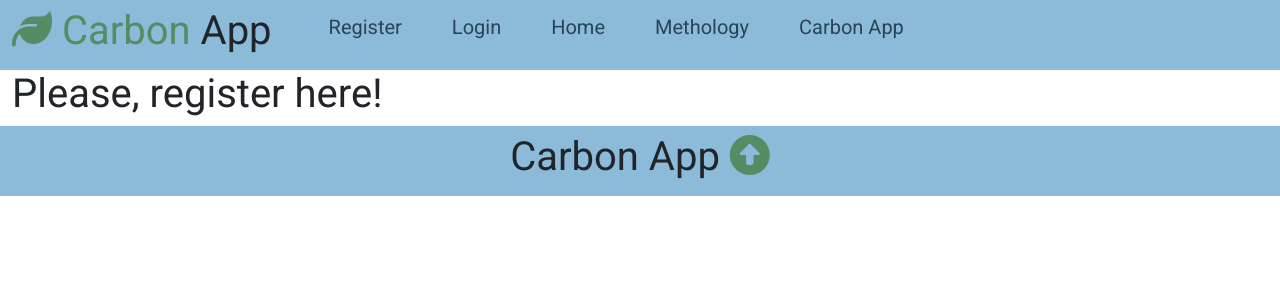
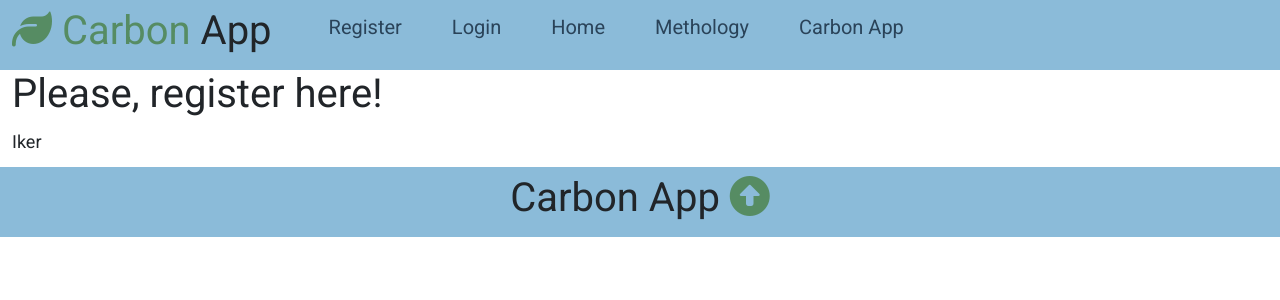
Before and after one commit to ilarraguti/carbon_app_v1, a Flask app: page /register in a window 1280 px wide. Shown: the top 300 px of the page. Run offline with Flask 2, Linux system fonts and the light colour scheme; some libraries are stand-ins or nearby versions.

Commit message:
register.html

```diff
--- a/capp/templates/users/register.html
+++ b/capp/templates/users/register.html
@@ -6,6 +6,7 @@
   <div class="container">
 
     <h1>Please, register here!</h1>
+    <p>Iker</p>
 
   </div>
 </section>
```
